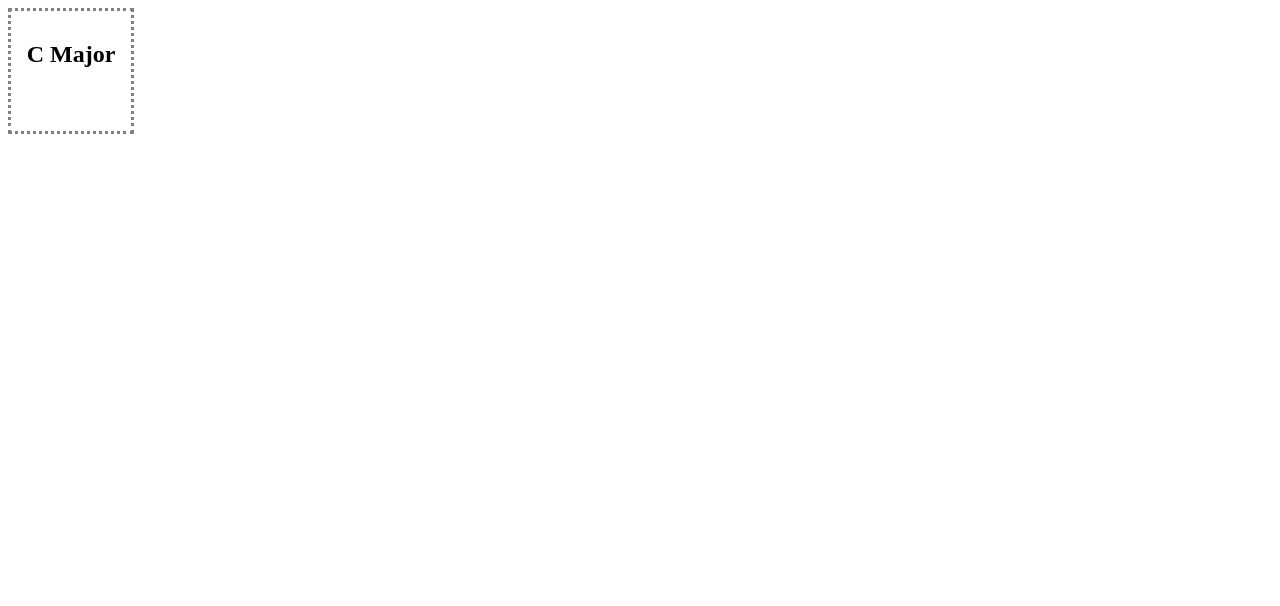
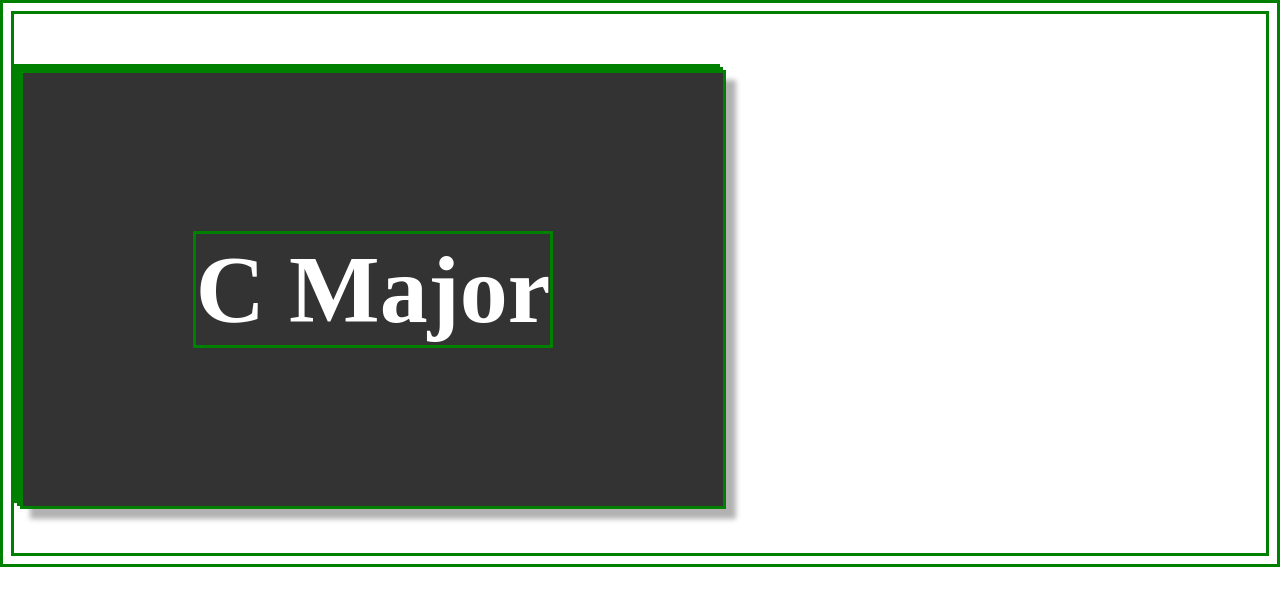
Before and after one commit to fluark/COF_Flashcards, a plain HTML site: page COF.html in a window 1280 px wide. Drawn offline with Linux system fonts and the light colour scheme.

Commit message:
Create basic styling and functionality

```diff
--- a/COF_styling.css
+++ b/COF_styling.css
@@ -1,30 +1,49 @@
-/*
+
 * {
-   border-style: solid;
-   border-color:sandybrown;
+    border: solid green;
 }
-*/
-.flashcard {
-    height: auto;
-    width: auto;
-    border-style: dashed;
-    border-color: blue;
-    display: flex;
-   flex-flow: row wrap;
-   justify-content: space-around;
+.container { /*controls the size of the card*/
+    position: relative;
+    width: 700px;
+    height: 433px;
+    margin-top: 50px;
+    margin-bottom: 50px;
+}
+.card { /*controls the flip */
+   position: absolute;
+   width: 100%;
+   height: 100%;
+   transition: all 0.65s ease;
+   transform-style: preserve-3d;
+}
+
+.card:hover {
+    transform: rotateY(180deg);
 }
 
 .front, .back {
-    height: 100px;
-    width: 100px;
-    border-style: dotted;
-    border-color: grey;
-    padding: 10px;
-    text-align: center;
     backface-visibility: hidden;
-    transition: transform 0.5s;
-}
+    position: absolute;
+    width: 100%;
+    height: 100%;
 
-.back {
+    /* Appearance */
+    display: flex;
+    flex-direction: column;
+    justify-content: center;
+    align-items: center;
+    font-size: 4em;
+    box-shadow: 10px 10px 5px 0px rgba(0,0,0,0.3);
+  }
+
+  .front {
+    background-color: #333;
+    color: #fff;
+  }
+
+  .back {
     transform: rotateY(180deg);
-}
+
+    background-color: #ffffff;
+    color: #333;
+  }
```
